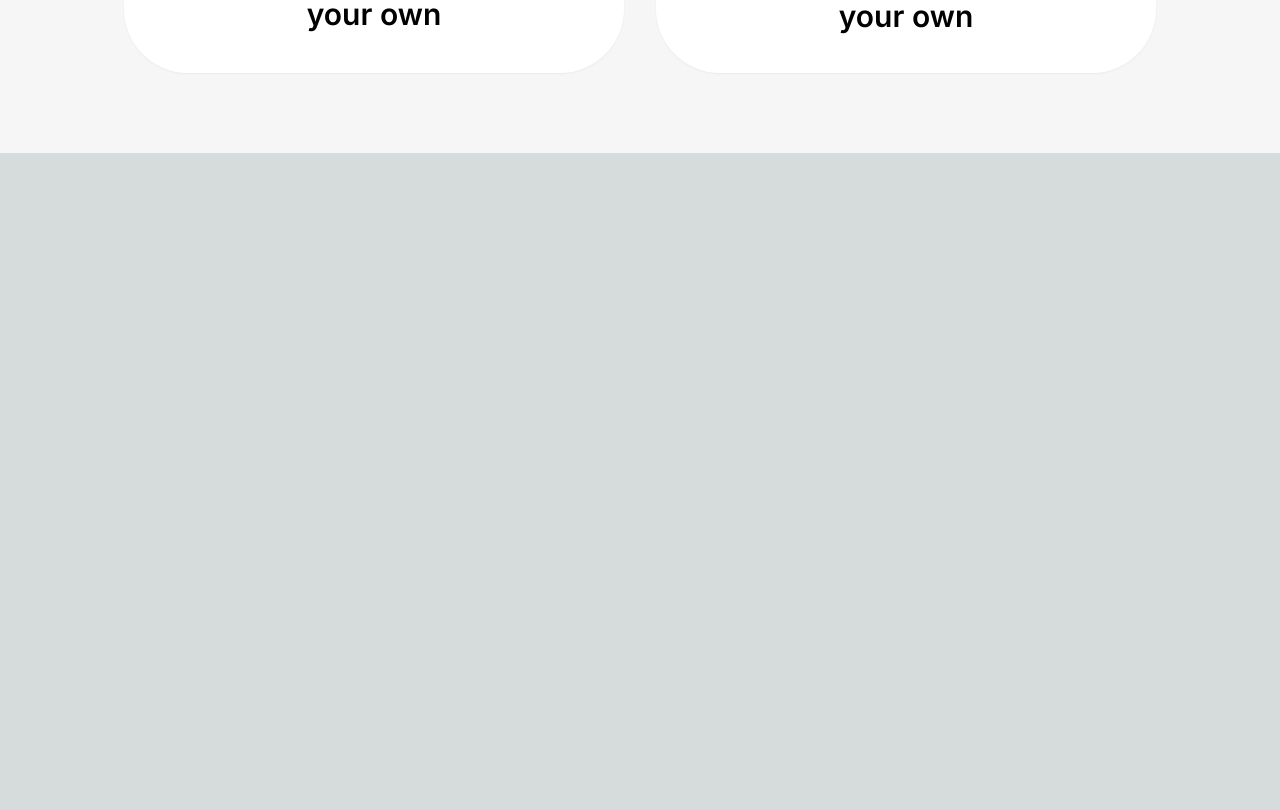
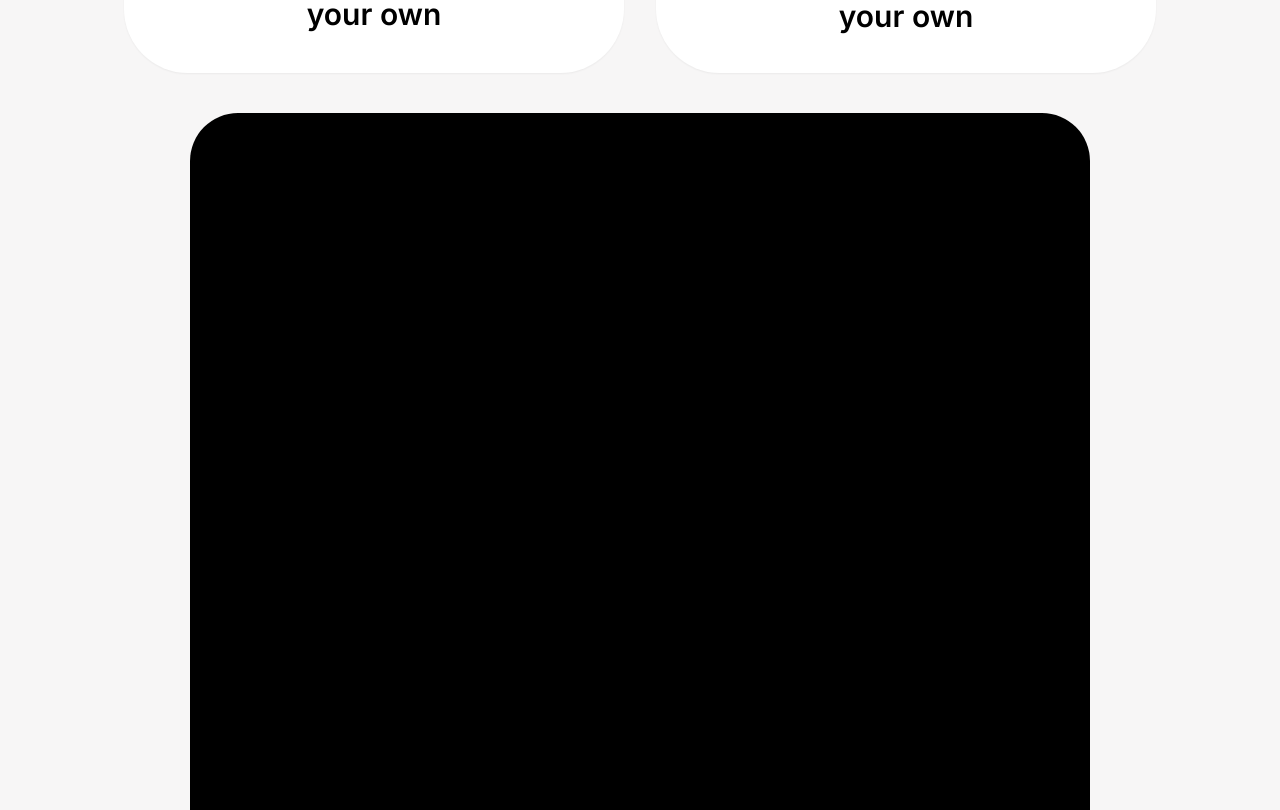
Before and after one commit to SamJohn04/biolink-clone, a Next.js app: page / in a window 1280 px wide. Shown: the part 1987-2797 px from the top of the page. Before the commit the page ends 2140 px from the top, so only its background shows below. Built offline with nearby package versions, Linux system fonts and the light colour scheme.

Commit message:
update :  tempScrollDiv

```diff
--- /dev/null
+++ b/src/app/components/scrollDiv.tsx
@@ -0,0 +1,25 @@
+// MyScrollComponent.tsx
+"use client"
+import React, { useEffect, useState } from 'react';
+
+
+const MyScrollComponent: React.FC = () => {
+    const [expanded, setExpanded] = useState(false);
+
+  const handleMouseEnter = () => {
+    setExpanded(true);
+  };
+
+  const handleMouseLeave = () => {
+    setExpanded(false);
+  };
+
+    return (
+        <div  className={`flex justify-center items-center w-[900px] h-[1500px] rounded-[3rem] bg-black transition-all duration-200  ${expanded ? 'opacity-90 z-5 mt-[-500px] h-[1700px] w-screen ' : ''}` } >
+            <div   className='w-[1000px] h-[1500px] rounded-[3rem] bg-transparent hover:mt-[-100px]' onMouseEnter={handleMouseEnter}
+      onMouseLeave={handleMouseLeave}></div>
+    </div >
+  );
+};
+
+export default MyScrollComponent;
--- a/src/app/globals.css
+++ b/src/app/globals.css
@@ -68,14 +68,3 @@ body {
   background-clip: text;
   animation: gradientAnimation 5s linear infinite;
 }
-
-.scroll-trigger {
-  height: 100vh;
-  background-color: black;
-  color: white;
-  transition: height 0.5s;
-}
-
-.scroll-trigger.expanded {
-  height: 100%;
-}
--- a/src/app/page.tsx
+++ b/src/app/page.tsx
@@ -2,10 +2,11 @@ import Image from "next/image";
 import star from "../../public/star.png";
 import NavBar from "./components/navBar";
 import ThemeBox from "./components/themeBox";
+import MyScrollComponent from "./components/scrollDiv";
 
 export default function Home() {
   return (
-    <main className="flex flex-col w-full h-full min-h-screen bg-[#f7f6f6]">
+    <main className="flex flex-col w-full h-full min-h-screen bg-[#f7f6f6] overflow-x-hidden">
       <NavBar />
       <section
         id="home"
@@ -69,7 +70,11 @@ export default function Home() {
         </div>
       </section>
 
-      <section id='smthn' className="flex flex-col items-center justify-center text-black p-5">
+      <section id='smthn' className="flex flex-col items-center justify-center text-black">
+<MyScrollComponent/>
+      </section>
+
+      <section id='smthn' className="flex flex-col items-center justify-center text-black min-h-screen ">
 
       </section>
     </main>
```
